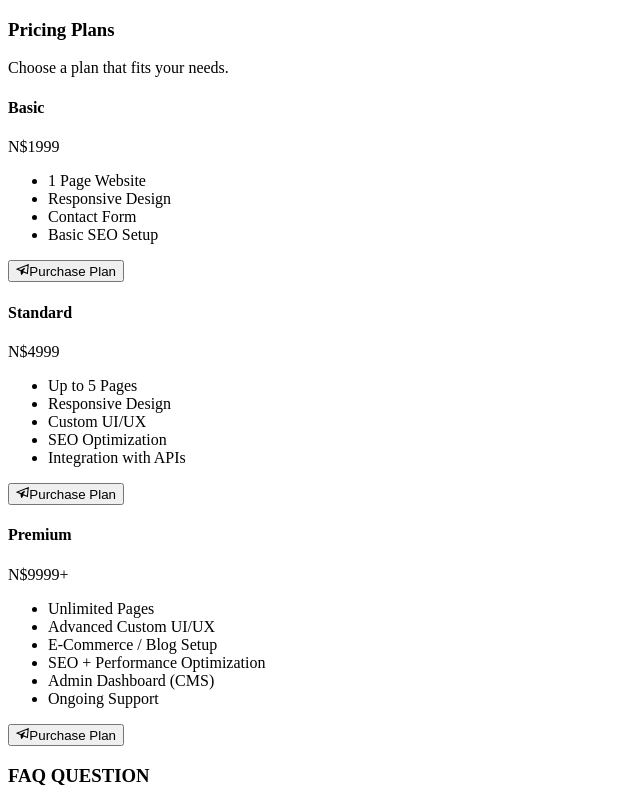
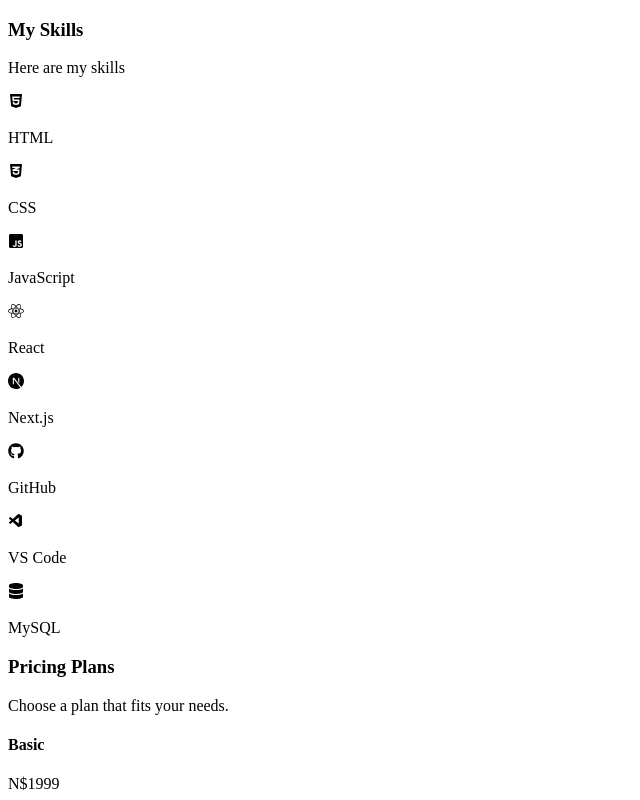
Before and after one commit to fkamushipu/Portifolio1-1, a Next.js app: page / in a window 1280 px wide. Shown: the top 800 px of the page, without its empty margins (0-640 px from the left). Built offline with nearby package versions, Linux system fonts and the light colour scheme.

Commit message:
Skills Section Added

```diff
--- a/app/page.tsx
+++ b/app/page.tsx
@@ -5,11 +5,13 @@
 import Quote from "@/components/sections/Quote";
 import FAQs from "@/components/sections/FAQs";
 import Pricing from "@/components/sections/Pricing";
+import Skills from "@/components/sections/Skills";
 export default function Home() {
   return (
     <div className="bg-[#0F0F2D] text-white px-20">
+
+      <Skills/>
       <Pricing />
-
       <FAQs />
       <Quote />
       <Blogs />
--- a/components/sections/Skills.tsx
+++ b/components/sections/Skills.tsx
@@ -0,0 +1,40 @@
+import SectionHeader from "../SectionHeader";
+import {
+  FaHtml5, FaCss3Alt, FaJsSquare, FaReact, FaGithub, FaDatabase
+} from "react-icons/fa";
+import { SiNextdotjs} from "react-icons/si";
+import { VscVscode } from "react-icons/vsc";
+
+export default function Skills() {
+  const skills = [
+    { name: "HTML", icon: <FaHtml5 className="text-orange-500 text-6xl" /> },
+    { name: "CSS", icon: <FaCss3Alt className="text-blue-500 text-6xl" /> },
+    { name: "JavaScript", icon: <FaJsSquare className="text-yellow-400 text-6xl" /> },
+    { name: "React", icon: <FaReact className="text-cyan-400 text-6xl" /> },
+    { name: "Next.js", icon: <SiNextdotjs className="text-black dark:text-white text-6xl" /> },
+    { name: "GitHub", icon: <FaGithub className="text-gray-700 dark:text-gray-200 text-6xl" /> },
+    { name: "VS Code", icon: <VscVscode  className="text-blue-400 text-6xl" /> },
+    { name: "MySQL", icon: <FaDatabase className="text-emerald-600 text-6xl" /> },
+  ];
+
+  return (
+    <div className="bg-[#0F0F2D] text-white font-sans py-20">
+      <SectionHeader
+        title="My"
+        highlight="Skills"
+        subtitle=" Here are my skills "
+      />
+      <div className="grid grid-cols-2 sm:grid-cols-3 md:grid-cols-4 gap-6 pt-6">
+        {skills.map((skill, index) => (
+          <div
+            key={index}
+            className="flex flex-col items-center justify-center p-6 bg-[#1F1F3D] rounded-md shadow-md hover:shadow-xl transition"
+          >
+            {skill.icon}
+            <p className="mt-3 pt-6 text-sm border-t border-gray-700 w-full text-center">{skill.name}</p>
+          </div>
+        ))}
+      </div>
+    </div>
+  );
+}
```
